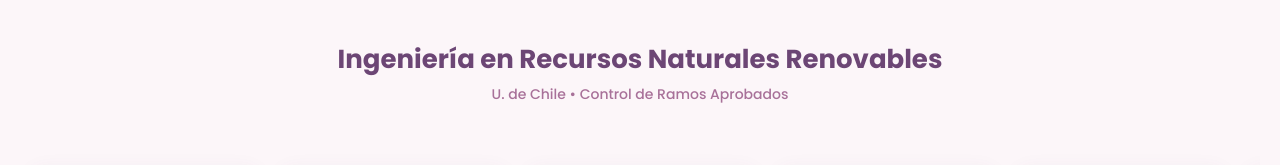
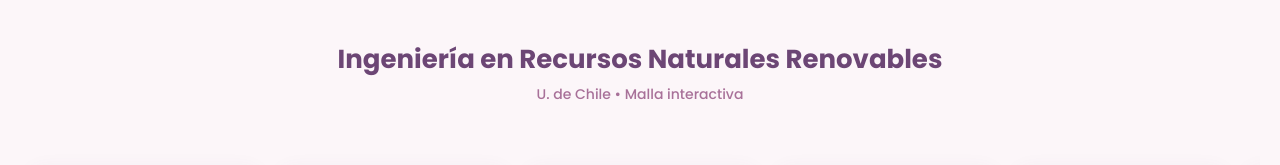
Before and after one commit to renatamartinezs-svg/Malla_interactiva_2023, a plain HTML site: page index.html in a window 1280 px wide. Shown: the top 165 px of the page. Drawn offline with Linux system fonts and the light colour scheme.

Commit message:
Change subtitle to 'Malla interactiva'

```diff
--- a/index.html
+++ b/index.html
@@ -8,7 +8,7 @@
 </head>
 <body>
     <h1>Ingeniería en Recursos Naturales Renovables</h1>
-    <h2>U. de Chile • Control de Ramos Aprobados</h2>
+    <h2>U. de Chile • Malla interactiva</h2>
 
     <div class="malla-container">
         <!-- SEMESTRE I -->
```
